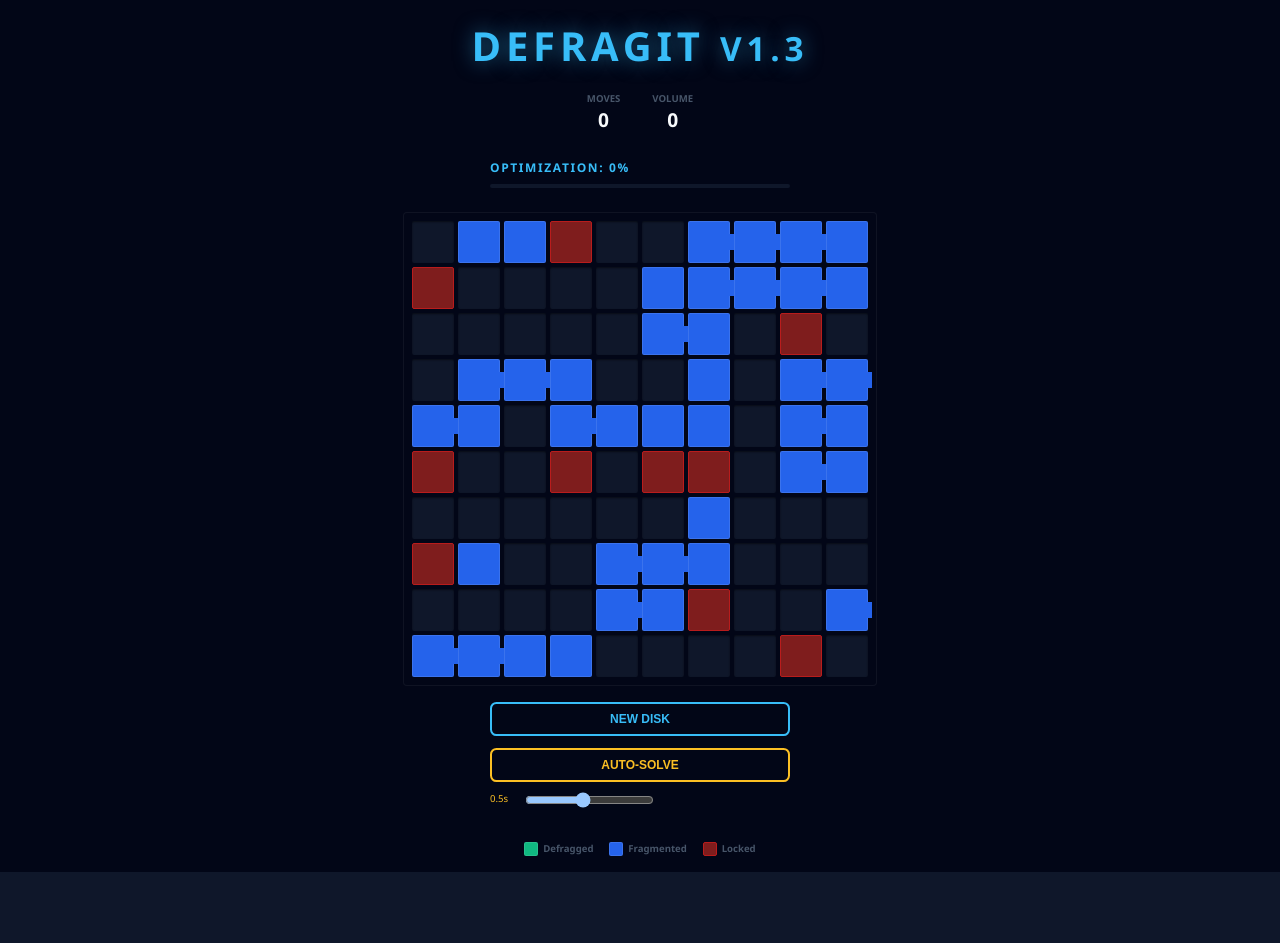
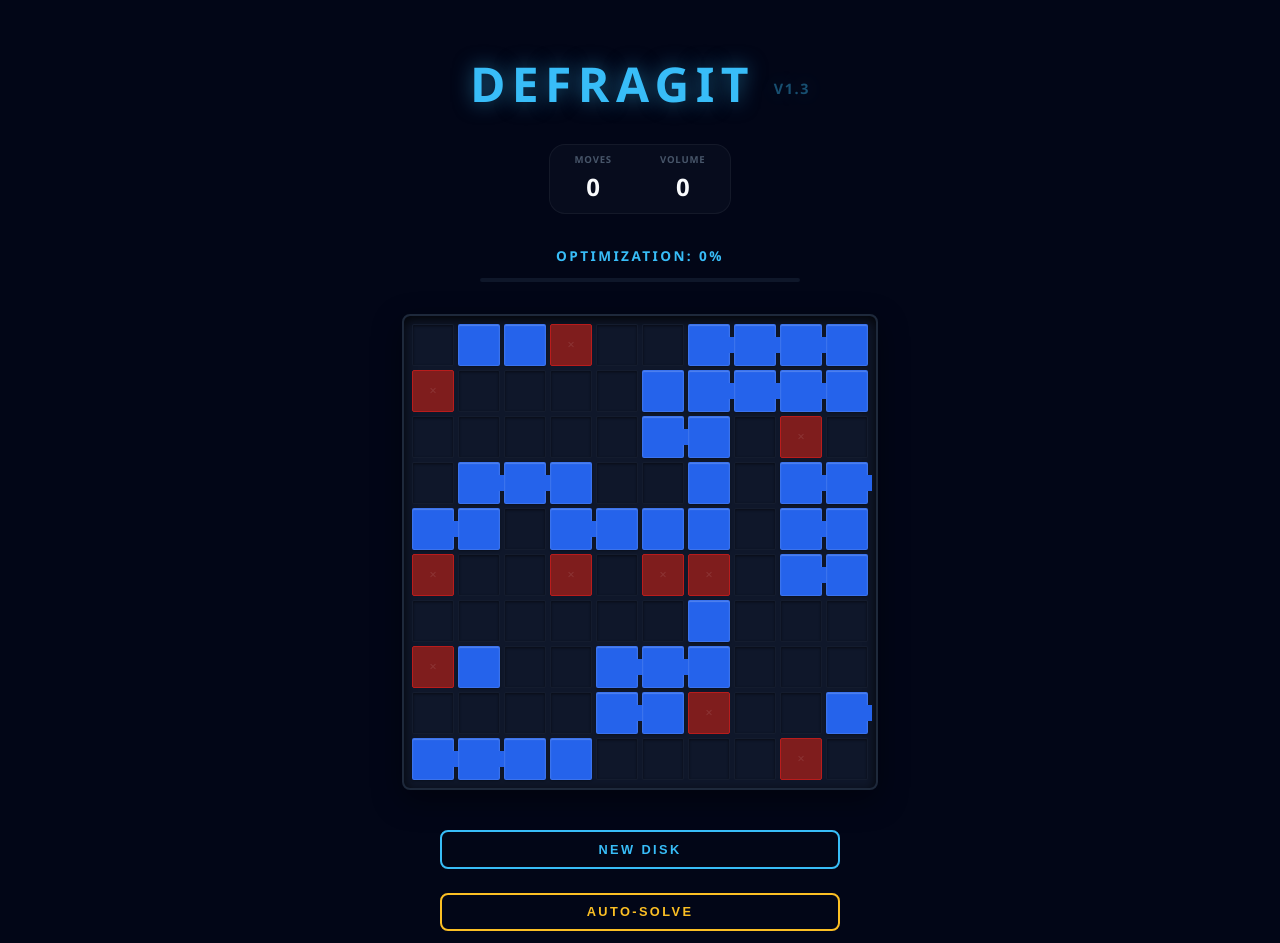
Before and after one commit to yokeholy/Defrag-It, a React (Vite) app: page / in a window 1280 px wide. Shown: the top 943 px of the page. Before the commit the page ends 872 px from the top, so only its background shows below. Built offline with nearby package versions, Linux system fonts and the light colour scheme.

Commit message:
Fix DndContext tag and finalize 1.1 visuals with 1.3 features

```diff
--- a/src/App.css
+++ b/src/App.css
@@ -1,27 +1,14 @@
 :root {
-  /* Default values, overridden by inline styles in App.tsx */
-  --cols: 10;
-  --max-sector-size: 42px;
-  --grid-gap: 4px;
-  --grid-padding: 8px;
-
-  /*
-     Formula to ensure the grid fits exactly within the viewport:
-     (Available Width - Padding - Total Gaps) / Number of Columns
-  */
-  --available-width: calc(100vw - (var(--grid-padding) * 2) - 32px); /* 32px extra safety margin */
-  --calculated-size: calc((var(--available-width) - (var(--grid-gap) * (var(--cols) - 1))) / var(--cols));
-
-  /* Use the smaller of the max size or the calculated responsive size */
-  --actual-sector-size: min(var(--max-sector-size), var(--calculated-size));
+  --actual-sector-size: 42px;
+  --actual-grid-gap: 4px;
+  --actual-grid-padding: 8px;
 }
 
 #root {
-  width: 100%;
-  margin: 0;
-  padding: 0;
-  display: flex;
-  justify-content: center;
+  max-width: 1280px;
+  margin: 0 auto;
+  padding: 1rem;
+  text-align: center;
 }
 
 body {
@@ -29,7 +16,6 @@ body {
   color: #e2e8f0;
   font-family: 'Segoe UI', Roboto, Helvetica, Arial, sans-serif;
   min-height: 100vh;
-  margin: 0;
   display: flex;
   justify-content: center;
   align-items: center;
@@ -40,31 +26,49 @@ body {
   display: flex;
   flex-direction: column;
   align-items: center;
-  gap: 1rem;
-  padding: 1rem;
-  width: 100%;
-  max-width: 100vw;
-  box-sizing: border-box;
+  gap: 1.5rem;
+  padding: 2rem;
+  transition: all 0.5s ease;
+  position: relative;
+}
+
+.game-won::before {
+  content: '';
+  position: absolute;
+  inset: 0;
+  background: radial-gradient(circle at center, rgba(16, 185, 129, 0.1) 0%, transparent 70%);
+  pointer-events: none;
 }
 
 header h1 {
-  font-size: clamp(1.5rem, 8vw, 2.5rem);
+  font-size: 3rem;
   margin: 0;
   color: #38bdf8;
   text-transform: uppercase;
-  letter-spacing: 0.3rem;
+  letter-spacing: 0.4rem;
   text-shadow: 0 0 20px rgba(56, 189, 248, 0.5);
+}
+
+header h1 small {
+  font-size: 0.3em;
+  vertical-align: middle;
+  opacity: 0.4;
+  letter-spacing: 0.1rem;
 }
 
 .stats-bar {
   display: flex;
-  gap: 2rem;
-  margin-bottom: 0.5rem;
+  gap: 3rem;
+  padding: 0.5rem 1.5rem;
+  background: rgba(15, 23, 42, 0.4);
+  border-radius: 1rem;
+  border: 1px solid rgba(255, 255, 255, 0.05);
 }
 
 .stat-item {
   display: flex;
   flex-direction: column;
+  gap: 0.1rem;
   align-items: center;
 }
 
@@ -73,78 +77,113 @@ header h1 {
   color: #475569;
   text-transform: uppercase;
   font-weight: 800;
+  letter-spacing: 0.05rem;
 }
 
 .stat-value {
-  font-size: 1.2rem;
+  font-size: 1.5rem;
   color: #f8fafc;
   font-weight: 800;
 }
 
 .status {
+  position: relative;
   width: 100%;
-  max-width: 300px;
+  max-width: 320px;
+  padding: 0.5rem;
   font-weight: 800;
-  font-size: 0.75rem;
+  font-size: 0.85rem;
   text-transform: uppercase;
-  letter-spacing: 0.1rem;
+  letter-spacing: 0.15rem;
   color: #38bdf8;
-  margin-bottom: 0.5rem;
+}
+
+.status.won {
+  color: #34d399;
 }
 
 .progress-bar-container {
-  margin-top: 0.4rem;
+  margin-top: 0.75rem;
   width: 100%;
   height: 4px;
   background-color: #0f172a;
   border-radius: 2px;
+  overflow: hidden;
 }
 
 .progress-bar {
   height: 100%;
   background-color: #38bdf8;
   transition: width 0.4s ease-out;
+  box-shadow: 0 0 10px rgba(56, 189, 248, 0.5);
+}
+
+.status.won .progress-bar {
+  background-color: #10b981;
 }
 
 .disk-grid {
   display: grid;
-  background-color: #020617;
-  padding: var(--grid-padding);
-  gap: var(--grid-gap);
+  background-color: #0f172a;
+  border-radius: 8px;
   width: fit-content;
-  max-width: 100%;
-  border: 1px solid rgba(255, 255, 255, 0.05);
-  border-radius: 4px;
+  margin: 0 auto;
+  box-shadow:
+    inset 0 4px 12px rgba(0, 0, 0, 0.8),
+    0 10px 30px rgba(0, 0, 0, 0.4);
+  border: 2px solid #1e293b;
+  padding: var(--actual-grid-padding);
+  gap: var(--actual-grid-gap);
+}
+
+.locked-grid {
+  opacity: 0.6;
+  filter: saturate(0.5);
+  pointer-events: none;
+}
+
+.solving-grid {
+  pointer-events: none;
 }
 
 .sector {
   width: var(--actual-sector-size);
   height: var(--actual-sector-size);
   border-radius: 2px;
+  cursor: default;
   position: relative;
   box-sizing: border-box;
+  transition: background-color 0.2s ease;
 }
 
 .sector-empty {
   background-color: #0f172a;
-  box-shadow: inset 0 1px 2px rgba(0, 0, 0, 0.5);
+  box-shadow: inset 0 1px 3px rgba(0, 0, 0, 0.5);
+  border: 1px solid rgba(255, 255, 255, 0.02);
 }
 
 .sector-used {
   background-color: #2563eb;
+  box-shadow:
+    0 1px 2px rgba(0, 0, 0, 0.3),
+    inset 0 1px 1px rgba(255, 255, 255, 0.2);
+  cursor: grab;
   border: 1px solid rgba(255, 255, 255, 0.1);
 }
 
 .sector-used.defragged {
   background-color: #10b981;
+  box-shadow:
+    0 1px 4px rgba(16, 185, 129, 0.2),
+    inset 0 1px 1px rgba(255, 255, 255, 0.3);
 }
 
 .sector.file-member:not(.file-end)::after {
   content: '';
   position: absolute;
   top: 50%;
-  right: calc(-1 * var(--grid-gap) - 1px);
-  width: calc(var(--grid-gap) + 2px);
+  right: calc(-1 * var(--actual-grid-gap) - 1px);
+  width: calc(var(--actual-grid-gap) + 2px);
   height: 40%;
   background-color: inherit;
   transform: translateY(-50%);
@@ -154,67 +193,126 @@ header h1 {
 .sector-locked {
   background-color: #7f1d1d;
   border: 1px solid #b91c1c;
+  position: relative;
+  overflow: hidden;
+}
+
+.sector-locked::before {
+  content: '✕';
+  position: absolute;
+  top: 50%;
+  left: 50%;
+  transform: translate(-50%, -50%);
+  color: rgba(255, 255, 255, 0.1);
+  font-weight: 900;
+  font-size: 0.6em;
 }
 
 .sector-highlight {
-  width: var(--actual-sector-size);
-  height: var(--actual-sector-size);
   border-radius: 2px;
 }
 
 .sector-highlight.valid {
   outline: 2px solid #38bdf8;
+  outline-offset: 1px;
+  box-shadow: 0 0 15px rgba(56, 189, 248, 0.4);
 }
 
 .sector-highlight.invalid {
   outline: 2px solid #ef4444;
+  outline-offset: 1px;
+  box-shadow: 0 0 15px rgba(239, 68, 68, 0.4);
 }
 
 .main-actions {
   display: flex;
   flex-direction: column;
-  gap: 0.75rem;
+  gap: 1.5rem;
   width: 100%;
-  max-width: 300px;
+  max-width: 400px;
+  align-items: center;
+  margin-top: 1rem;
 }
 
 .solve-group {
   display: flex;
   flex-direction: column;
-  gap: 0.5rem;
+  gap: 0.75rem;
   width: 100%;
+  align-items: center;
 }
 
 .speed-control {
   display: flex;
   align-items: center;
-  gap: 0.5rem;
+  gap: 1rem;
+  width: 100%;
+  max-width: 250px;
 }
 
 .speed-label {
-  font-size: 0.6rem;
+  font-size: 0.65rem;
   color: #fbbf24;
-  min-width: 25px;
+  font-weight: 800;
+  text-transform: uppercase;
+  min-width: 30px;
+}
+
+input[type=range] {
+  flex: 1;
+  cursor: pointer;
 }
 
 .reset-btn, .solve-btn {
-  padding: 0.5rem;
-  font-size: 0.75rem;
+  padding: 0.6rem 2rem;
+  font-size: 0.8rem;
   font-weight: 800;
   text-transform: uppercase;
-  background: transparent;
-  border-radius: 0.4rem;
+  letter-spacing: 0.15rem;
+  background-color: transparent;
+  border-radius: 0.5rem;
   cursor: pointer;
+  transition: all 0.2s;
 }
 
-.reset-btn { color: #38bdf8; border: 2px solid #38bdf8; }
-.solve-btn { color: #fbbf24; border: 2px solid #fbbf24; }
-.solve-btn.active { background: #fbbf24; color: #020617; }
+.reset-btn {
+  color: #38bdf8;
+  border: 2px solid #38bdf8;
+  width: 100%;
+}
+
+.reset-btn:hover {
+  background-color: rgba(56, 189, 248, 0.1);
+  box-shadow: 0 0 20px rgba(56, 189, 248, 0.2);
+}
+
+.solve-btn {
+  color: #fbbf24;
+  border: 2px solid #fbbf24;
+  width: 100%;
+}
+
+.solve-btn:hover {
+  background-color: rgba(251, 191, 36, 0.1);
+}
+
+.solve-btn.active {
+  background-color: #fbbf24;
+  color: #020617;
+  animation: pulse-solve 2s infinite;
+}
+
+@keyframes pulse-solve {
+  0% { box-shadow: 0 0 0 0 rgba(251, 191, 36, 0.4); }
+  70% { box-shadow: 0 0 0 15px rgba(251, 191, 36, 0); }
+  100% { box-shadow: 0 0 0 0 rgba(251, 191, 36, 0); }
+}
 
 .modal-overlay {
   position: fixed;
   inset: 0;
-  background: rgba(2, 6, 23, 0.9);
+  background: rgba(2, 6, 23, 0.85);
+  backdrop-filter: blur(8px);
   display: flex;
   justify-content: center;
   align-items: center;
@@ -223,19 +321,64 @@ header h1 {
 
 .modal-content {
   background: #0f172a;
-  padding: 2rem;
-  border-radius: 1rem;
-  width: 80%;
-  max-width: 320px;
+  padding: 2.5rem;
+  border-radius: 1.5rem;
+  border: 1px solid rgba(255, 255, 255, 0.1);
+  max-width: 400px;
+  width: 85%;
   display: flex;
   flex-direction: column;
-  gap: 1rem;
+  gap: 1.5rem;
+  box-shadow: 0 25px 50px -12px rgba(0, 0, 0, 0.5);
 }
 
-footer { margin-top: 1rem; }
-.legend { display: flex; gap: 1rem; justify-content: center; }
-.legend-item { display: flex; align-items: center; gap: 0.3rem; color: #475569; font-size: 0.6rem; font-weight: 700; }
+.modal-content h2 {
+  margin: 0;
+  color: #38bdf8;
+  text-transform: uppercase;
+  letter-spacing: 0.2rem;
+}
+
+.close-modal {
+  background: transparent;
+  border: none;
+  color: #64748b;
+  font-weight: 700;
+  text-transform: uppercase;
+  font-size: 0.75rem;
+  cursor: pointer;
+  letter-spacing: 0.1rem;
+  margin-top: 0.5rem;
+}
+
+footer {
+  margin-top: 1.5rem;
+}
+
+.legend {
+  display: flex;
+  gap: 2rem;
+  justify-content: center;
+  flex-wrap: wrap;
+}
+
+.legend-item {
+  display: flex;
+  align-items: center;
+  gap: 0.6rem;
+  color: #475569;
+  font-size: 0.7rem;
+  font-weight: 700;
+  text-transform: uppercase;
+  letter-spacing: 0.05rem;
+}
 
 .file-dragging-overlay {
-  pointer-events: none;
+  filter: drop-shadow(0 10px 20px rgba(0, 0, 0, 0.5));
 }
+
+@media (max-width: 600px) {
+  :root {
+    --actual-sector-size: clamp(10px, 8vw, 32px);
+  }
+}
--- a/src/App.tsx
+++ b/src/App.tsx
@@ -150,10 +150,9 @@ const DiskGrid = memo(({
       className={`disk-grid ${isWon ? 'locked-grid' : ''} ${isSolving ? 'solving-grid' : ''}`}
       style={{
         gridTemplateColumns: `repeat(${config.cols}, 1fr)`,
-        '--cols': config.cols,
-        '--max-sector-size': `${config.sectorSize}px`,
-        '--grid-gap': `${config.gap}px`,
-        '--grid-padding': `${GRID_PADDING}px`
+        '--actual-sector-size': `${config.sectorSize}px`,
+        '--actual-grid-gap': `${config.gap}px`,
+        '--actual-grid-padding': `${GRID_PADDING}px`
       } as React.CSSProperties}
     >
       {sectors.map((sector, index) => (
@@ -176,8 +175,8 @@ const DiskGrid = memo(({
             className={`sector-highlight ${isLandingValid ? 'valid' : 'invalid'}`}
             style={{
               position: 'absolute',
-              top: `calc(var(--grid-padding) + ${row} * (var(--actual-sector-size) + var(--grid-gap)))`,
-              left: `calc(var(--grid-padding) + ${col} * (var(--actual-sector-size) + var(--grid-gap)))`,
+              top: `calc(var(--actual-grid-padding) + ${row} * (var(--actual-sector-size) + var(--actual-grid-gap)))`,
+              left: `calc(var(--actual-grid-padding) + ${col} * (var(--actual-sector-size) + var(--actual-grid-gap)))`,
               pointerEvents: 'none',
               zIndex: 10
             }}
@@ -362,7 +361,7 @@ function App() {
       };
       let bestFit = null;
       for (const file of allFiles) {
-        if (file.start > firstEmptyIdx && file.size <= gapSize) {
+        if (file.size <= gapSize) {
           if (!bestFit || file.size > bestFit.size) bestFit = file;
         }
       }
@@ -429,7 +428,18 @@ function App() {
           {isWon ? 'DISK OPTIMIZED!' : isSolving ? 'AUTO-SOLVING...' : `Optimization: ${defragPercentage}%`}
           <div className="progress-bar-container"><div className="progress-bar" style={{ width: `${defragPercentage}%` }}></div></div>
         </div>
-        <DiskGrid sectors={sectors} sectorMetadata={sectorMetadata} defraggedIndices={defraggedIndices} isWon={isWon} isSolving={isSolving} config={config} landingIndices={landingData.indices} isLandingValid={landingData.isValid} />
+
+        <DiskGrid
+          sectors={sectors}
+          sectorMetadata={sectorMetadata}
+          defraggedIndices={defraggedIndices}
+          isWon={isWon}
+          isSolving={isSolving}
+          config={config}
+          landingIndices={landingData.indices}
+          isLandingValid={landingData.isValid}
+        />
+
         <div className="main-actions">
           <button className="reset-btn" onClick={() => setShowModal(true)}>New Disk</button>
           {!isWon && (
@@ -452,6 +462,7 @@ function App() {
           </div>
         </footer>
       </div>
+
       {showModal && (
         <div className="modal-overlay" onClick={() => setShowModal(false)}>
           <div className="modal-content" onClick={(e) => e.stopPropagation()}>
@@ -462,10 +473,11 @@ function App() {
           </div>
         </div>
       )}
+
       <DragOverlay dropAnimation={null}>
         {activeFileData && !isWon ? (
-          <div style={{ marginLeft: `calc(-1 * ${dragOffset} * (var(--actual-sector-size) + var(--grid-gap)))`, pointerEvents: 'none' }}>
-            <div className="file-dragging-overlay" style={{ display: 'flex', flexWrap: 'wrap', gap: `var(--grid-gap)`, width: `calc(${activeFileData.size} * (var(--actual-sector-size) + var(--grid-gap)))` }}>
+          <div style={{ marginLeft: `calc(-1 * ${dragOffset} * (var(--actual-sector-size) + var(--actual-grid-gap)))`, pointerEvents: 'none' }}>
+            <div className="file-dragging-overlay" style={{ display: 'flex', flexWrap: 'wrap', gap: `var(--actual-grid-gap)`, width: `calc(${activeFileData.size} * (var(--actual-sector-size) + var(--actual-grid-gap)))` }}>
               {Array(activeFileData.size).fill(0).map((_, i) => (<div key={i} className={`sector sector-used ${i === 0 ? 'file-start' : ''} ${i === activeFileData.size - 1 ? 'file-end' : ''}`} style={{ opacity: 0.8, width: `var(--actual-sector-size)`, height: `var(--actual-sector-size)` }} />))}
             </div>
           </div>
```
